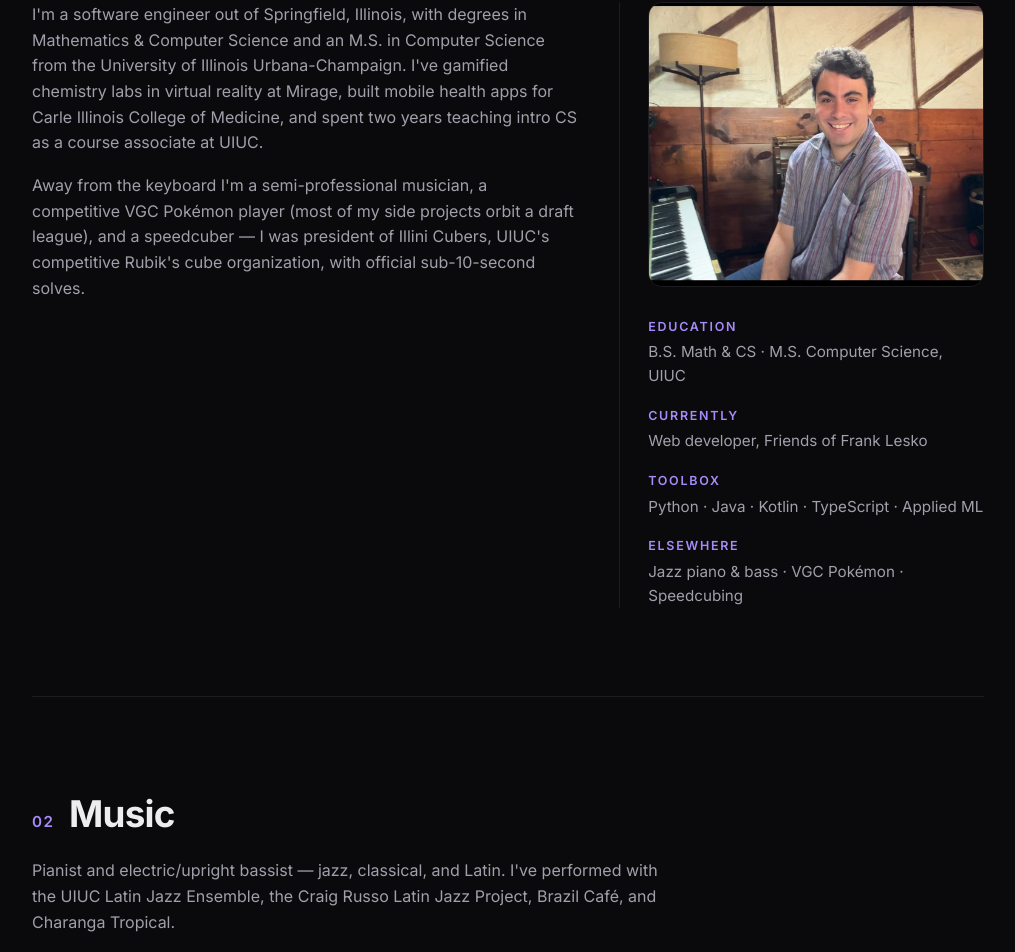
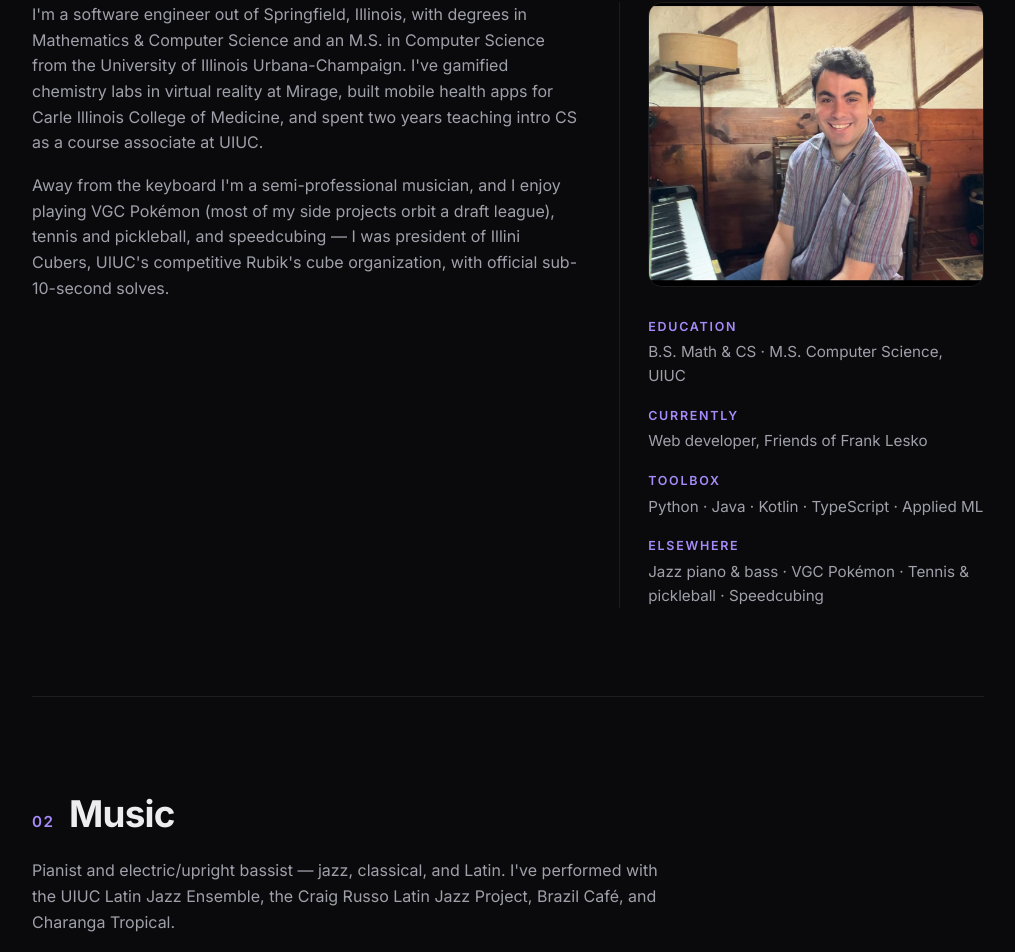
Before and after one commit to Ulico/ulico.github.io, a React (Vite) app: page / in a window 1280 px wide. Shown: the part 900-1852 px from the top of the page, without its empty margins (132-1147 px from the left). Built offline with nearby package versions, Linux system fonts and the light colour scheme.

Commit message:
Add tennis and pickleball to About section

```diff
--- a/src/App.tsx
+++ b/src/App.tsx
@@ -292,10 +292,10 @@ function App() {
                 spent two years teaching intro CS as a course associate at UIUC.
               </p>
               <p>
-                Away from the keyboard I'm a semi-professional musician, a competitive VGC
-                Pokémon player (most of my side projects orbit a draft league), and a
-                speedcuber — I was president of Illini Cubers, UIUC's competitive Rubik's cube
-                organization, with official sub-10-second solves.
+                Away from the keyboard I'm a semi-professional musician, and I enjoy playing
+                VGC Pokémon (most of my side projects orbit a draft league), tennis and
+                pickleball, and speedcubing — I was president of Illini Cubers, UIUC's
+                competitive Rubik's cube organization, with official sub-10-second solves.
               </p>
             </div>
             <div className="about-side reveal">
@@ -315,7 +315,7 @@ function App() {
               </div>
               <div className="fact">
                 <dt>Elsewhere</dt>
-                <dd>Jazz piano &amp; bass · VGC Pokémon · Speedcubing</dd>
+                <dd>Jazz piano &amp; bass · VGC Pokémon · Tennis &amp; pickleball · Speedcubing</dd>
               </div>
               </dl>
             </div>
```
